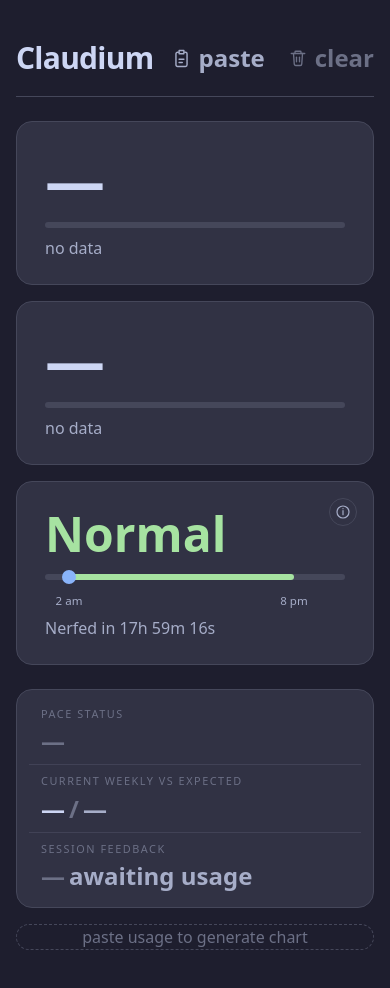
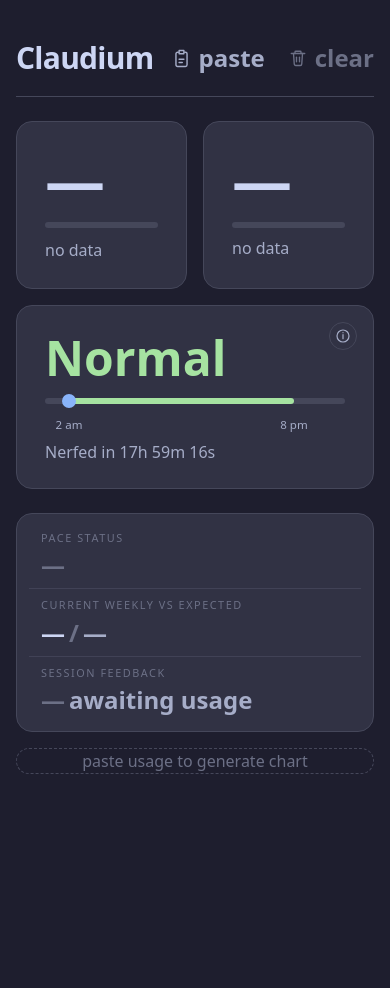
Before and after one commit to yanicells/claude-usage, a Next.js app: page / in a window 390 px wide. After the commit the page ends 844 px from the top, so only its background shows below. Built offline with nearby package versions, Linux system fonts and the light colour scheme.

Commit message:
feat: mobile responsiveness

```diff
--- a/components/dashboard/dashboard-client.tsx
+++ b/components/dashboard/dashboard-client.tsx
@@ -167,7 +167,7 @@ export function DashboardClient() {
         />
 
         <div className="flex flex-col gap-6 xl:flex-row xl:items-stretch">
-          <div className="w-full shrink-0 flex flex-col gap-4 xl:w-104">
+          <div className="grid w-full shrink-0 grid-cols-2 gap-4 xl:flex xl:w-104 xl:flex-col">
             <SessionCard
               used={companionState?.sessionUsedPercent ?? null}
               resetText={companionState?.sessionResetText ?? null}
@@ -177,12 +177,14 @@ export function DashboardClient() {
               resetText={companionState?.weeklyResetText ?? null}
               status={comparison?.status ?? null}
             />
+            <div className="col-span-2">
               <ModePanel
                 mode={fasterStatus.mode}
                 countdown={countdown}
                 nextSwitch={nextSwitch}
                 remainingMs={remainingMs}
               />
+            </div>
           </div>
 
           <div className="min-w-0 flex-1 flex flex-col gap-4 xl:min-h-0">
--- a/components/dashboard/pacing-chart.tsx
+++ b/components/dashboard/pacing-chart.tsx
@@ -26,7 +26,7 @@ export function PacingChart({
   const normalizedActual = actual !== null ? clampPercent(actual) : null;
 
   return (
-    <div className="flex-1 grid grid-cols-7 gap-3 min-h-0">
+    <div className="grid min-h-72 flex-1 grid-cols-7 gap-2 sm:gap-3 xl:min-h-0">
       {points.map((point) => {
         const isCurrent = point.index === currentIndex;
         const exp = point.expectedCumulativePercent;
@@ -51,7 +51,7 @@ export function PacingChart({
         }
 
         return (
-          <div key={point.checkpointIso} className="flex flex-col gap-2">
+          <div key={point.checkpointIso} className="flex min-h-0 flex-col gap-2">
             <div
               className={`relative flex-1 overflow-hidden rounded-xl border border-ctp-surface1 ${
                 isCurrent ? "bg-ctp-surface1" : "bg-ctp-surface0"
--- a/components/dashboard/session-card.tsx
+++ b/components/dashboard/session-card.tsx
@@ -17,7 +17,7 @@ export function SessionCard({
         {used !== null ? `${used}%` : "—"}
       </p>
       <ProgressBar pct={pct} color={barColor} />
-      <p className="truncate text-base leading-none text-ctp-subtext0">
+      <p className="text-base leading-tight text-ctp-subtext0 sm:truncate sm:leading-none">
         {resetText ?? "no data"}
       </p>
     </div>
```
Lines whose indentation alone changed are shown as unchanged.
